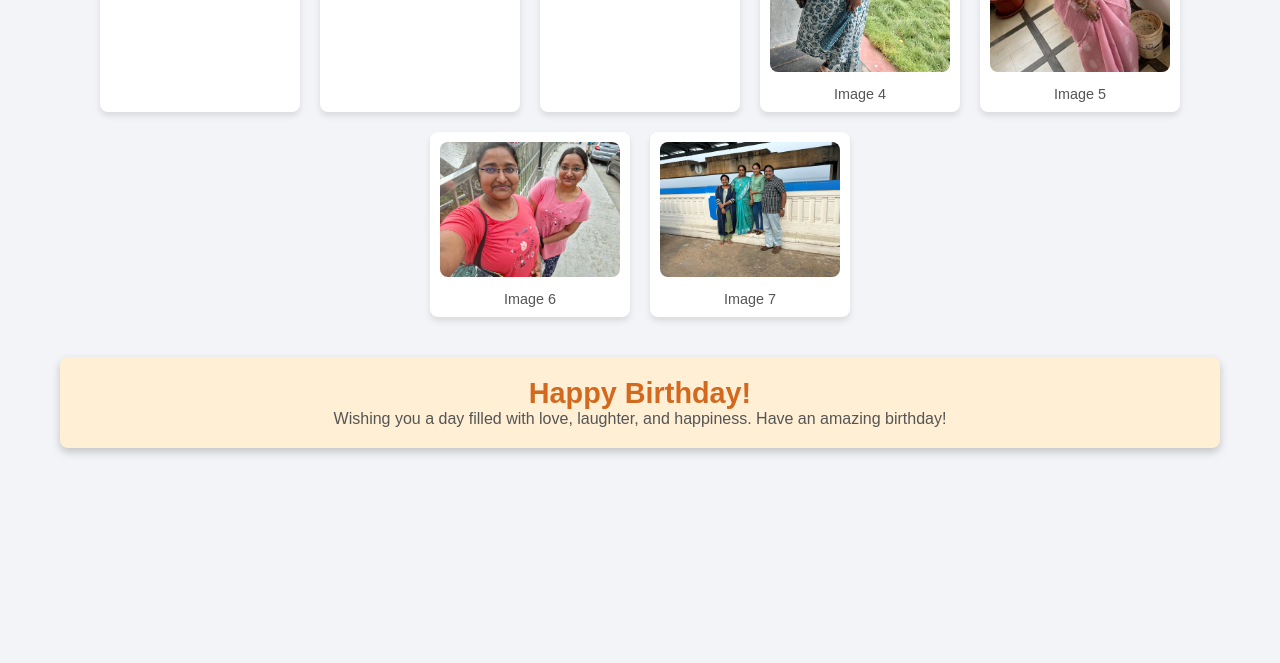
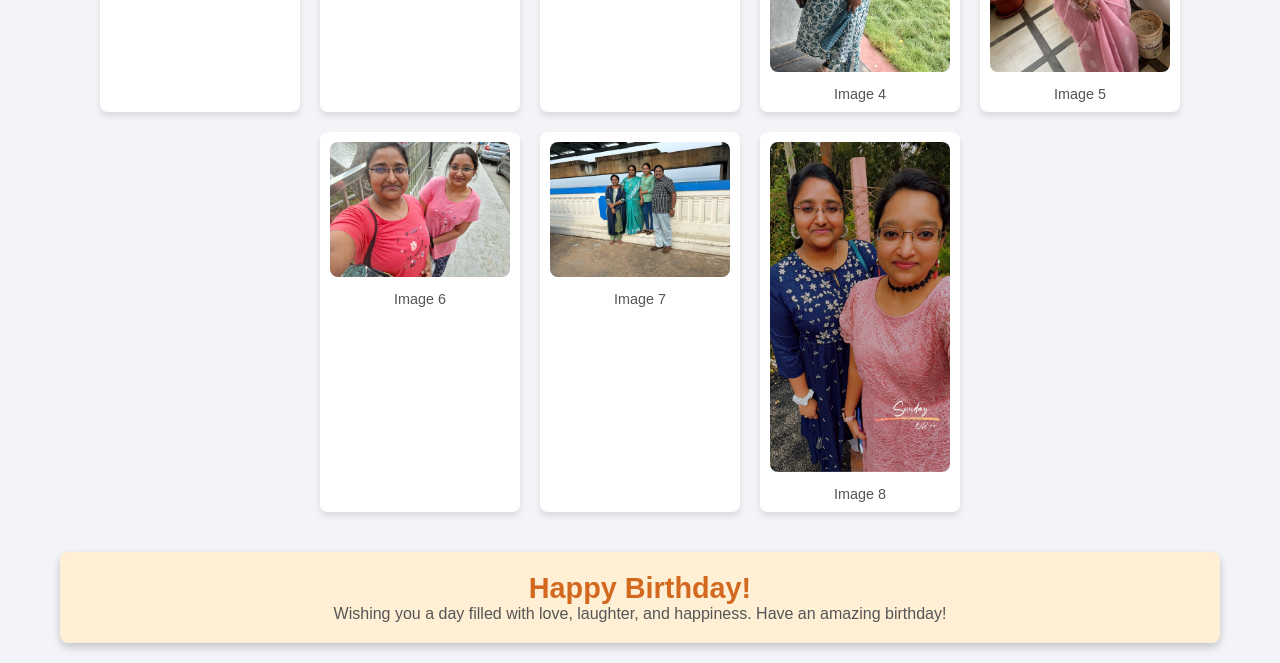
Before and after one commit to Zor0uchiha/mypages, a plain HTML site: page index.html in a window 1280 px wide. Shown: the part 255-918 px from the top of the page. Before the commit the page ends 800 px from the top, so only its background shows below. Drawn offline with Linux system fonts and the light colour scheme.

Commit message:
Update index.html

```diff
--- a/index.html
+++ b/index.html
@@ -39,6 +39,10 @@
         <img src="mypages/8.jpg" alt="Photo 7">
         <p>Image 7</p>
       </div>
+      <div class="photo-card">
+        <img src="mypages/9.jpg" alt="Photo 8">
+        <p>Image 8</p>
+      </div>
     </div>
 
     <!-- Birthday card -->
```
